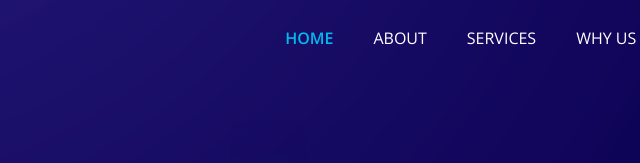
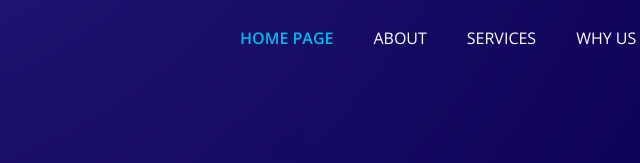
Before and after one commit to Benniihauashby/benweb, a plain HTML site: page index.html in a window 1280 px wide. Shown: the top 163 px of the page, 377-1017 px from the left. Drawn offline with nearby package versions, Linux system fonts and the light colour scheme; some packages are replaced by stand-ins of ours.

Commit message:
home page

```diff
--- a/index.html
+++ b/index.html
@@ -61,7 +61,7 @@
           <div class="collapse navbar-collapse" id="navbarSupportedContent">
             <ul class="navbar-nav  ">
               <li class="nav-item active">
-                <a class="nav-link" href="index.html">Home <span class="sr-only">(current)</span></a>
+                <a class="nav-link" href="index.html">Home page <span class="sr-only">(current)</span></a>
               </li>
               <li class="nav-item">
                 <a class="nav-link" href="about.html"> About</a>
```
